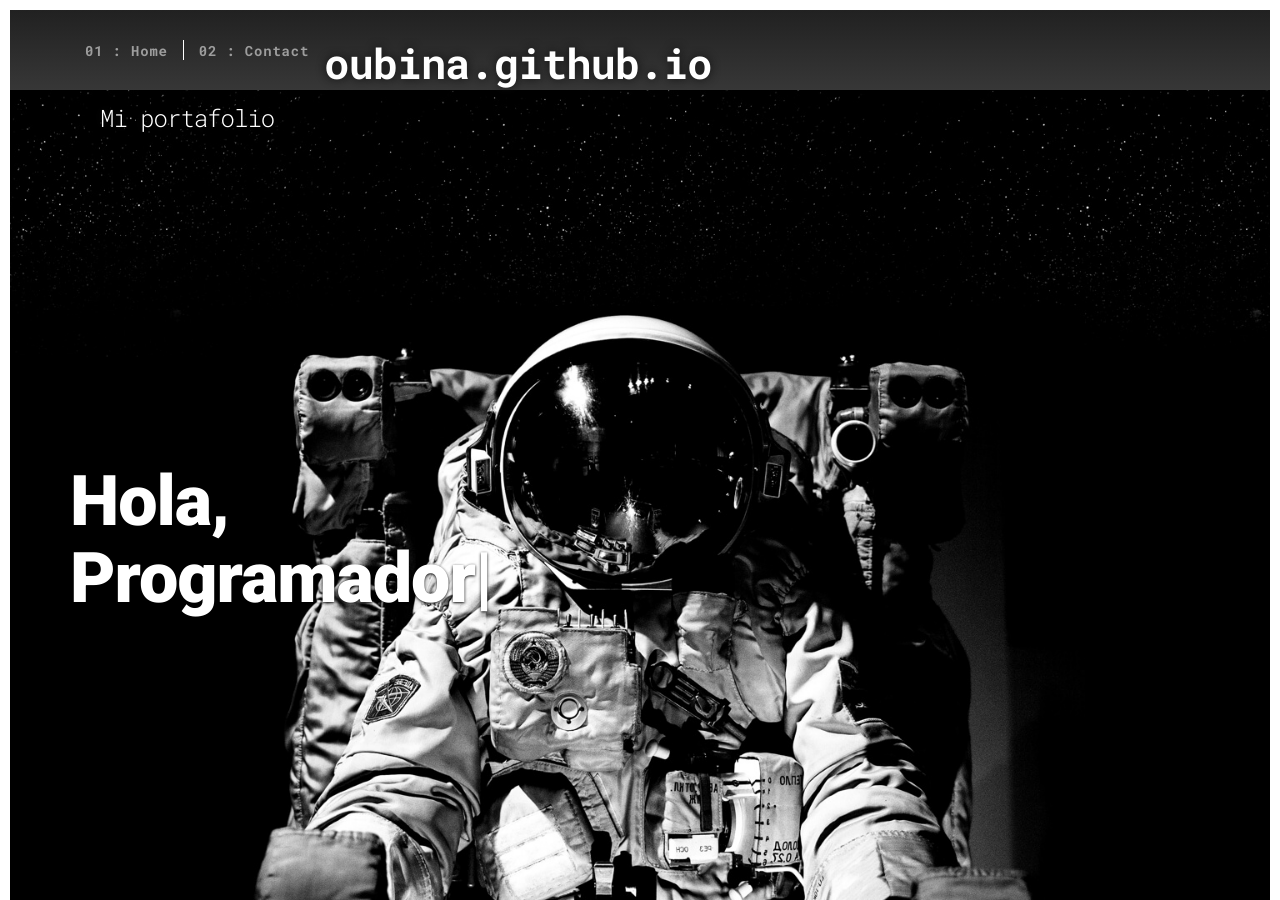
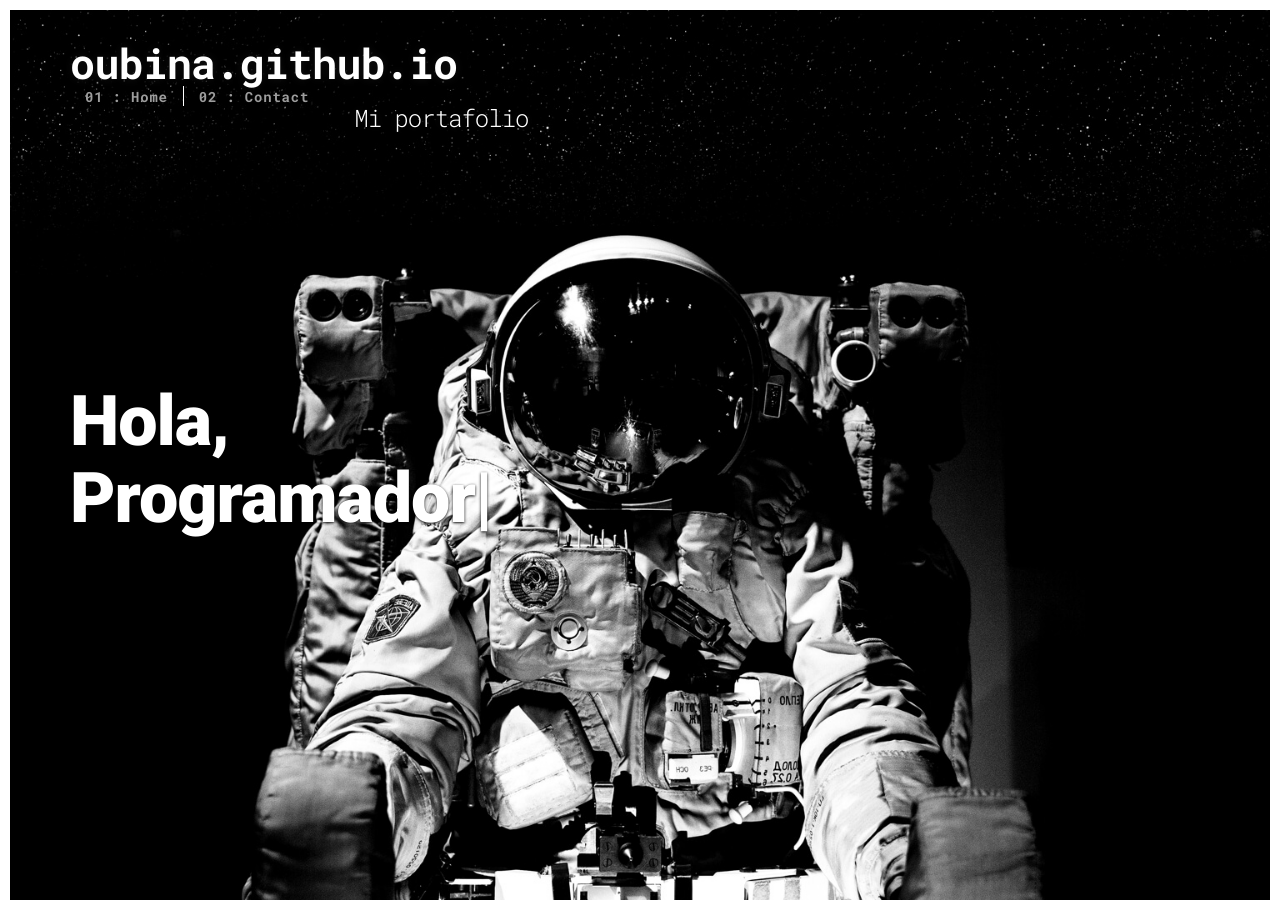
Before and after one commit to Irmouv-Organization/Oubina.github.io, a Jekyll site: the page built from index.md, in a window 1280 px wide and 900 px high. Built offline with Jekyll 4.4.1, drawn with Linux system fonts in a browser that asks for light colours; our own code applies the rules of GitHub Pages for plain Markdown files.

Commit message:
dafault.html: Cambios

```diff
--- a/_layouts/default.html
+++ b/_layouts/default.html
@@ -6,7 +6,7 @@
     <meta http-equiv="X-UA-Compatible" content="IE=edge">
     <meta name="viewport" content="width=device-width,maximum-scale=2">
     <link rel="stylesheet" type="text/css" media="screen" href="{{ '/assets/css/style.css?v=' | append: site.github.build_revision | relative_url }}">
-    <!-- <link href="/assets/main.3f6952e4.css" rel="stylesheet"> -->
+    <link href="/_sass/main.3f6952e4.css" rel="stylesheet">
   {% seo %}
     {% include head-custom.html %}
 
@@ -20,12 +20,13 @@
 
 
     <!-- HEADER -->
-    <div id="header_wrap" class="outer">
-      <header class="inner">
+    <header>
       <nav class="navbar  navbar-fixed-top navbar-inverse">
         <div class="container">
 
           <div class="collapse navbar-collapse" id="navbar-collapse">
+            <h1 id="project_title">{{ site.title | default: site.github.repository_name }}</h1>
+            <h2 id="project_tagline">{{ site.description | default: site.github.project_tagline }}</h2>
             <ul class="nav navbar-nav ">
               {% if site.github.home_url %}
               <li><a href="index.html" title=""><b>01 : Home</b></a></li>
@@ -35,20 +36,18 @@
               <li><a href="contact.html" title=""><b>02 : Contact</b></a></li>
               {% endif %}
             </ul>
-            <h1 id="project_title">{{ site.title | default: site.github.repository_name }}</h1>
-            <h2 id="project_tagline">{{ site.description | default: site.github.project_tagline }}</h2>
+
           </div>
 
         </div>
 
       </nav>
     </header>
-  </div>
 
 
 
     <!-- Add your site or app content here -->
-  <div class="hero-full-container background-image-container white-text-container" style="background-image: url('./assets/images/space.jpg')">
+  <div class="hero-full-container background-image-container white-text-container" style="background-image: url('/assets/images/space.jpg')">
     <div class="container">
       <div class="row">
         <div class="col-xs-12">
@@ -98,35 +97,4 @@
     </script>
     <script type="text/javascript" src="/assets/main.70a66962.js"></script>
   </body>
-
-    <!-- <footer class="footer-container text-center">
-      <div class="container">
-        <div class="row">
-          <div class="col-xs-12">
-            {% if site.github.is_project_page %}
-              <p class="copyright">{{ site.title | default: site.github.repository_name }} maintained by <a href="{{ site.github.owner_url }}">{{ site.github.owner_name }}</a></p>
-            {% endif %}
-              <p>Published with <a href="https://pages.github.com">GitHub Pages</a></p>
-          </div>
-        </div>
-      </div>
-    </footer> -->
-
-
-
-    <!-- Google Analytics: change UA-XXXXX-X to be your site's ID
-
-    <script>
-      (function (i, s, o, g, r, a, m) {
-        i['GoogleAnalyticsObject'] = r; i[r] = i[r] || function () {
-          (i[r].q = i[r].q || []).push(arguments)
-        }, i[r].l = 1 * new Date(); a = s.createElement(o),
-          m = s.getElementsByTagName(o)[0]; a.async = 1; a.src = g; m.parentNode.insertBefore(a, m)
-      })(window, document, 'script', '//www.google-analytics.com/analytics.js', 'ga');
-      ga('create', 'UA-XXXXX-X', 'auto');
-      ga('send', 'pageview');
-    </script>
-    -->
-
-
 </html>
```
